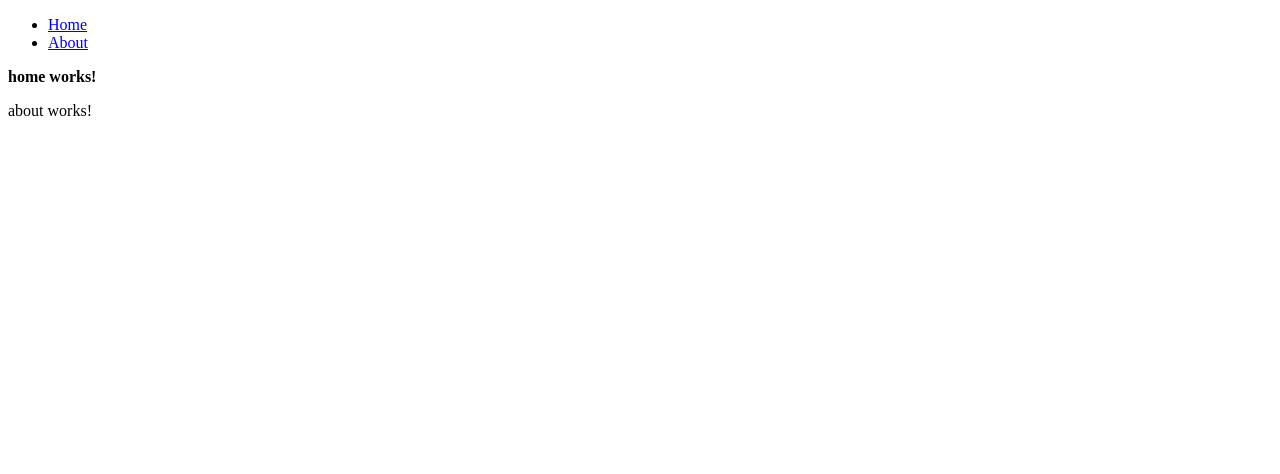
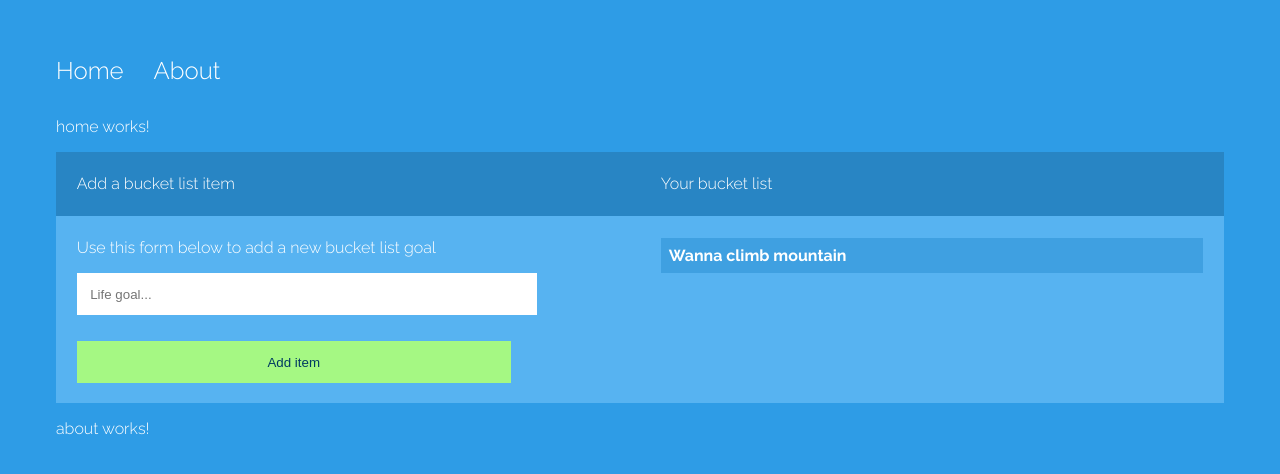
Before and after one commit to pratikaambani/angular5-practise, an Angular app: page / in a window 1280 px wide. Shown: the top 474 px of the page. Built offline with nearby package versions, Linux system fonts and the light colour scheme.

Commit message:
filling up ui

```diff
--- a/src/app/home/home.component.html
+++ b/src/app/home/home.component.html
@@ -1,3 +1,25 @@
 <p>
   home works!
 </p>
+
+<div class="container color-dark">
+  <div class="col">
+    <p>Add a bucket list item</p>
+  </div>
+  <div class="col">
+    <p>Your bucket list</p>
+  </div>
+</div>
+
+<div class="container color-light">
+  <div class="col">
+    <p class="sm">Use this form below to add a new bucket list goal</p>
+    <form>
+      <input type="text" class="txt" name="item" placeholder="Life goal...">
+      <input type="submit" class="btn" value="Add item">
+    </form>
+  </div>
+  <div class="col">
+    <p class="life-container">Wanna climb mountain</p>
+  </div>
+</div>
--- a/src/app/home/home.component.scss
+++ b/src/app/home/home.component.scss
@@ -0,0 +1,41 @@
+.container {
+    display: grid;
+    grid-template-columns: 50% auto;
+}
+
+.col {
+    padding: .4em 1.3em;
+}
+
+.color-dark {
+    background: #2885C4;
+}
+
+.color-light {
+    background: #57B3F1;
+}
+
+input.txt {
+    border: 0;
+    padding: 1em;
+    width: 80%;
+    margin-bottom: 2em;
+}
+
+input.btn {
+    border: 0;
+    display: block;
+    padding: 1em 3em;
+    background: #A5F883;
+    color: #003A61;
+    width: 80%;
+    margin-bottom: 1em;
+    cursor: pointer;
+}
+
+.life-container {
+    background: #3FA0E1;
+    padding: .5em;
+    font-weight: bold;
+    cursor: pointer;
+}
--- a/src/app/home/home.component.ts
+++ b/src/app/home/home.component.ts
@@ -6,11 +6,11 @@
 //   template: `
 //   <p> This is inline html</p>
 // `,
-//styleUrls: ['./home.component.scss']
-styles: [`
-  p {font-weight: bold}
-  div {color: grey;}
-`]
+styleUrls: ['./home.component.scss']
+// styles: [`
+//   p {font-weight: bold}
+//   div {color: grey;}
+// `]
 })
 export class HomeComponent implements OnInit {
 
--- a/src/styles.scss
+++ b/src/styles.scss
@@ -1 +1,29 @@
 /* You can add global styles to this file, and also import other style files */
+@import url('https://fonts.googleapis.com/css?family=Raleway:300,700');
+
+body{
+   background: #2E9CE6;
+   padding: 3em;
+   font-family: 'Raleway', 'Arial';
+   color: #fff;
+}
+
+ul {
+    list-style-type: none;
+    margin: 0 0 2em 0;
+    padding: 0;
+}
+
+ul li {
+    display: inline;
+    margin-right: 30px;
+}
+
+ul li a {
+    font-size: 1.5em;
+}
+
+a {
+    color: #fff;
+    text-decoration: none;
+}
```
